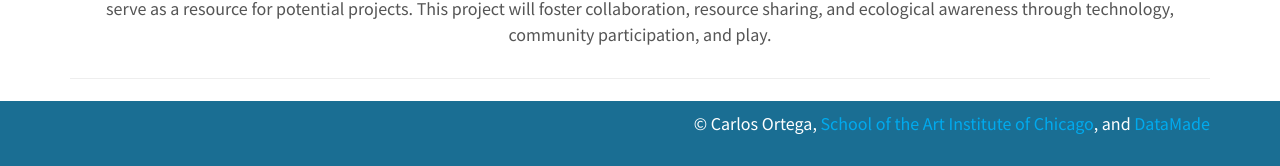
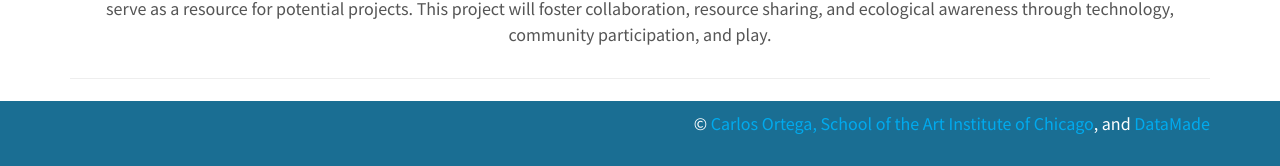
Before and after one commit to cortega8612/design-everyone, a Jekyll site: the page built from about/index.html, in a window 1280 px wide and 1005 px high. Shown: the part 836-1002 px from the top of the window. Built offline with Jekyll 4.4.1, drawn with Linux system fonts in a browser that asks for light colours.

Commit message:
footer link to Carlos website

```diff
--- a/_layouts/default.html
+++ b/_layouts/default.html
@@ -60,7 +60,7 @@
 
 <div class="footer">
   <div class="container">
-        <p class='pull-right'>&copy; Carlos Ortega, <a href='http://saic.edu'>School of the Art Institute of Chicago</a>, and <a href='http://datamade.us'>DataMade</a></p>
+        <p class='pull-right'>&copy; <a href='http://www.carlosomx.com'>Carlos Ortega, <a href='http://saic.edu'>School of the Art Institute of Chicago</a>, and <a href='http://datamade.us'>DataMade</a></p>
   </div>
 </div>
 
```
Also changed, not shown: 10 other files.
